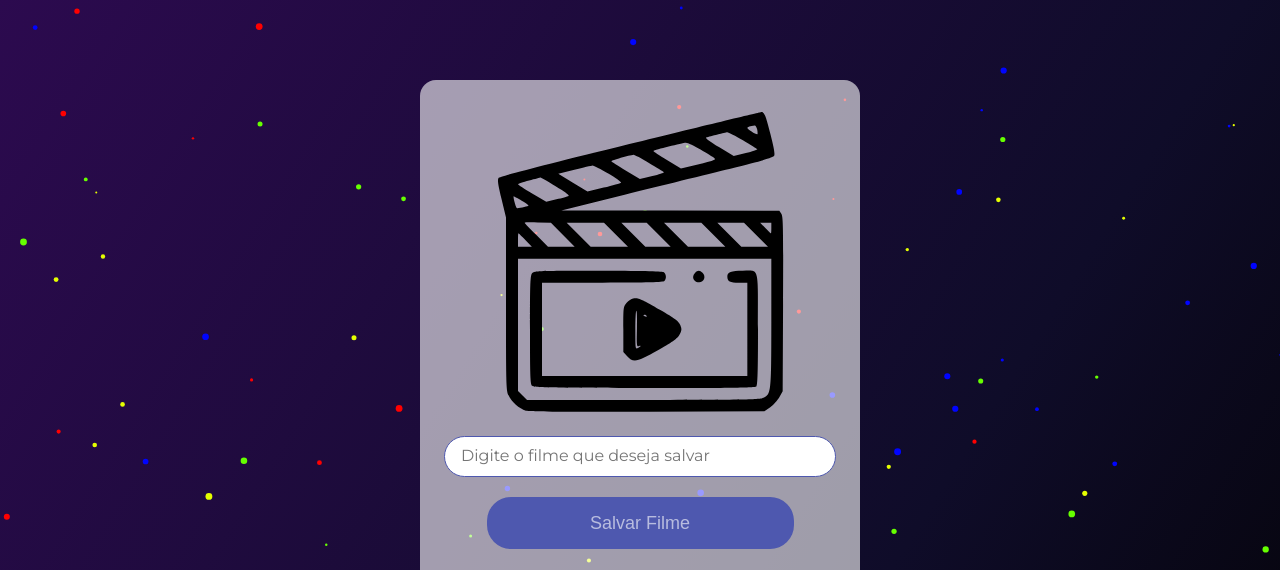
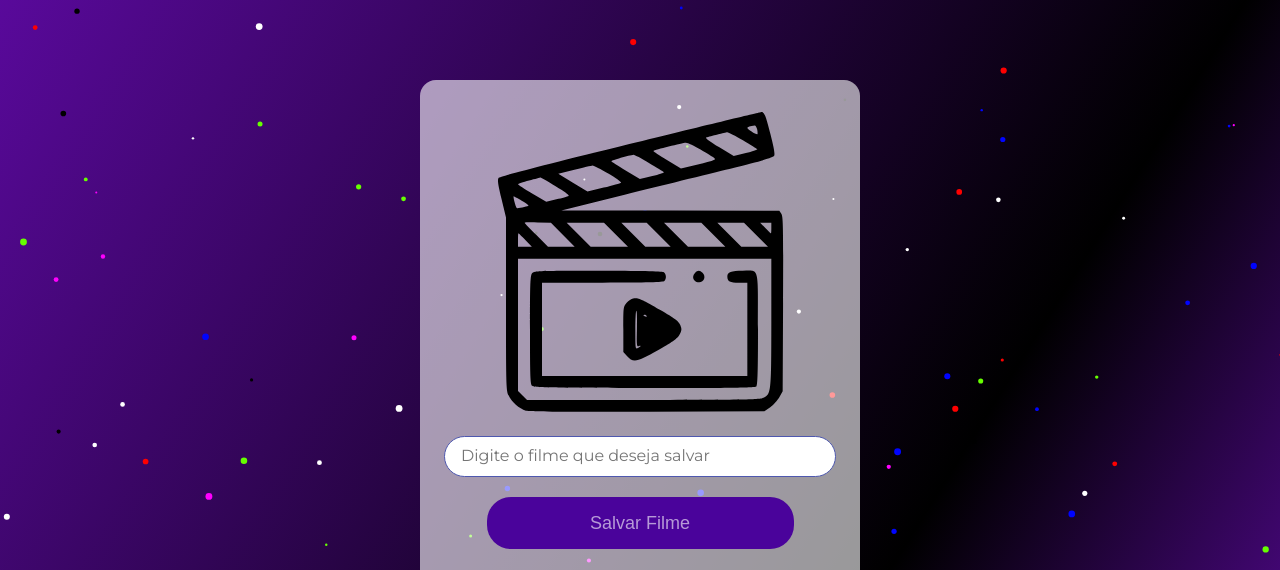
Before and after one commit to joaoramoslucas/PagSaveMovies, a plain HTML site: page index.html in a window 1280 px wide. Shown: the top 570 px of the page. Drawn offline with nearby package versions, Linux system fonts and the light colour scheme; a web font is replaced by a local one.

Commit message:
Ajuste style

```diff
--- a/scripts/components/fundo-interativo.js
+++ b/scripts/components/fundo-interativo.js
@@ -55,7 +55,7 @@ let particlesArray = [];
 function init() {
   particlesArray = [];
   const numberOfParticles = (canvas.height * canvas.width) / 10000;
-  const colors = ['#66ff00ff', '#0004ffff', '#ff0000ff', '#e5ff00ff'];
+  const colors = ['#66ff00ff', '#0004ffff', '#ff0000ff', '#000000ff', '#ffffffff', '#ff00ffff' ];
 
   for (let i = 0; i < numberOfParticles; i++) {
     const size = Math.random() * 2.5 + 1;
@@ -68,9 +68,9 @@ function init() {
 
 function animate() {
   const gradient = ctx.createLinearGradient(0, 0, canvas.width, canvas.height);
-  gradient.addColorStop(0, '#2c0a4f');
-  gradient.addColorStop(1, '#05040a');
-  gradient.addColorStop(0.7, '#0f0c29');
+  gradient.addColorStop(0, '#59099bff');
+  gradient.addColorStop(1, '#59099bff');
+  gradient.addColorStop(0.7, '#000000ff');
 
   ctx.fillStyle = gradient;
   ctx.fillRect(0, 0, canvas.width, canvas.height);
--- a/styles.css
+++ b/styles.css
@@ -6,7 +6,7 @@
 
 :root {
     --preto: #4e58af;
-    --cor-primaria: #4e58af;
+    --cor-primaria: #4a039b;
     --cor-secundaria: #C2373F;
     --fonte-texto: 'Numans', sans-serif;
     --neutro: rgba(255, 255, 255, 0.6);
```
